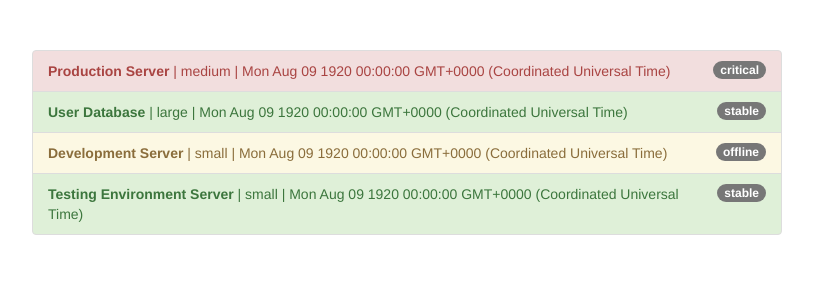
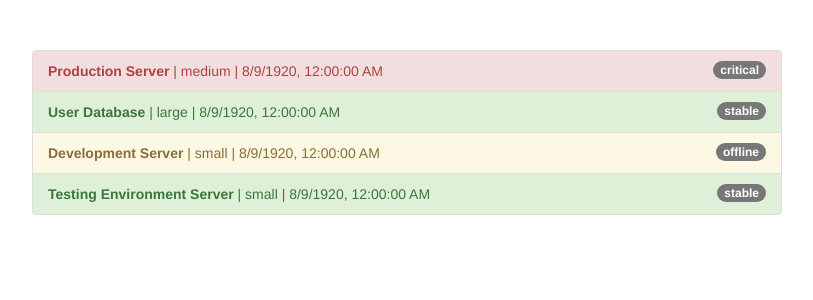
Before and after one commit to gaetanBloch/angular-pipes, an Angular app: page / in a window 1280 px wide. Shown: the top 300 px of the page, without its empty margins (233-1046 px from the left). Built offline with nearby package versions, Linux system fonts and the light colour scheme.

Commit message:
Added toLocaleString() for better DateTime format

```diff
--- a/src/app/app.component.ts
+++ b/src/app/app.component.ts
@@ -11,25 +11,25 @@ export class AppComponent {
       instanceType: 'medium',
       name: 'Production Server',
       status: 'critical',
-      started: new Date(15, 1, 2017)
+      started: new Date(15, 1, 2017).toLocaleString()
     },
     {
       instanceType: 'large',
       name: 'User Database',
       status: 'stable',
-      started: new Date(15, 1, 2017)
+      started: new Date(15, 1, 2017).toLocaleString()
     },
     {
       instanceType: 'small',
       name: 'Development Server',
       status: 'offline',
-      started: new Date(15, 1, 2017)
+      started: new Date(15, 1, 2017).toLocaleString()
     },
     {
       instanceType: 'small',
       name: 'Testing Environment Server',
       status: 'stable',
-      started: new Date(15, 1, 2017)
+      started: new Date(15, 1, 2017).toLocaleString()
     }
   ];
   getStatusClasses(server: {instanceType: string, name: string, status: string, started: Date}) {
```
